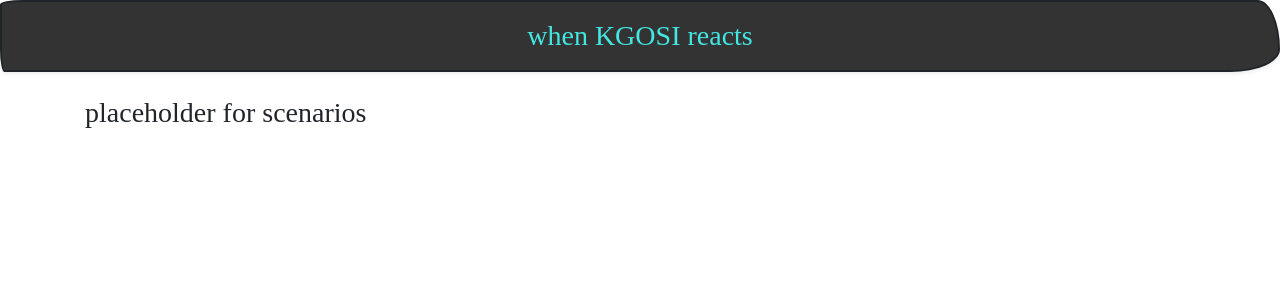
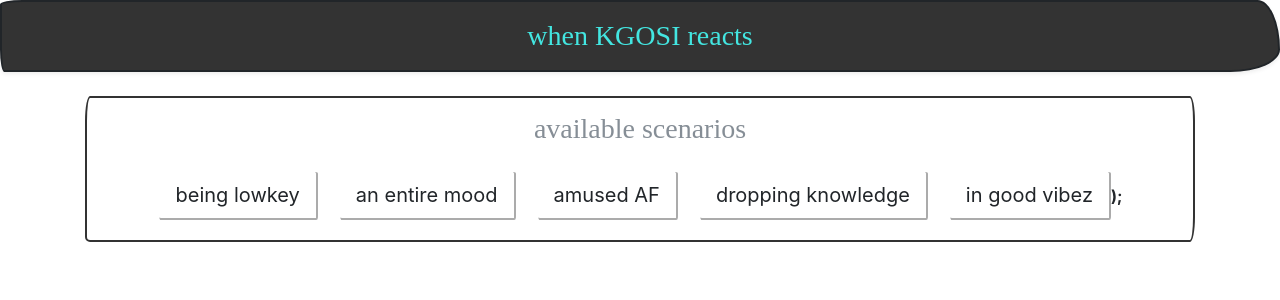
Before and after one commit to moemedimooms/the-KGOSI-improv-show, a React (Create React App) app: page / in a window 1280 px wide. Both pictures are taken after a click on the button "view scenarios". Shown: the top 300 px of the page. Built offline with nearby package versions, Linux system fonts and the light colour scheme; a web font is replaced by a local one.

Commit message:
added Scenarios component

```diff
--- a/src/components/container/DynamicContentWrapper/index.js
+++ b/src/components/container/DynamicContentWrapper/index.js
@@ -1,6 +1,8 @@
 import React, { Component } from "react";
 import scenarios from "./data";
+
 import DefaultContent from "../../presentational/DefaultContent";
+import Scenarios from "../../presentational/Scenarios";
 
 class DynamicContentWrapper extends Component {
   constructor(props) {
@@ -20,7 +22,7 @@ class DynamicContentWrapper extends Component {
   render() {
     let dynamicContent = null;
     if (this.state.showingScenarios) {
-      dynamicContent = <h3>placeholder for scenarios</h3>;
+      dynamicContent = <Scenarios scenarios={this.state.scenarios} />;
     } else {
       dynamicContent = (
         <DefaultContent handleViewScenarios={this.handleViewScenarios} />
--- /dev/null
+++ b/src/components/presentational/Scenarios/index.js
@@ -0,0 +1,23 @@
+import React from "react";
+
+const Scenarios = (props) => {
+  return (
+    <div className="card bg-light">
+      <div className="card-body text-center">
+        <h3 class="card-subtitle mb-2 text-muted">available scenarios</h3>
+        {props.scenarios.map((s) => {
+          return (
+            <a className="card-link text-nowrap text-center" key={s.id}>
+              <button type="button" class="btn-lg btn-light mt-3">
+                {s.name}
+              </button>
+            </a>
+          );
+        })}
+        );
+      </div>
+    </div>
+  );
+};
+
+export default Scenarios;
```
